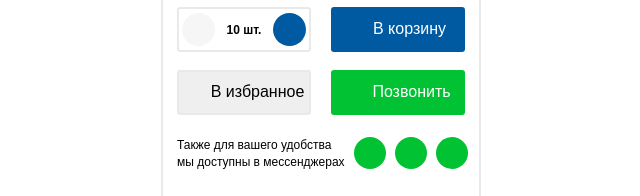
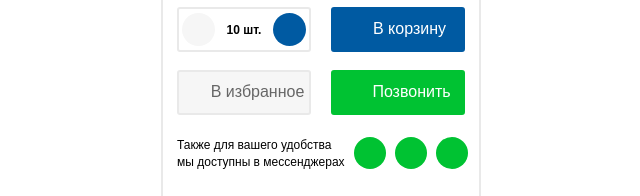
Before and after one commit to Alexand-Rub/dsk-stolica, a plain HTML site: page index.html in a window 1280 px wide. Shown: the part 1087-1283 px from the top of the page, 319-959 px from the left. Drawn offline with nearby package versions, Linux system fonts and the light colour scheme.

Commit message:
like btn fixed

```diff
--- a/css/style.css
+++ b/css/style.css
@@ -357,6 +357,11 @@ p {
     background-image: url(../img/shopping_cart.png);
 }
 
+.buy__like {
+    color: #666666;
+    background-color: #F6F6F6;
+}
+
 .buy__like span {
     padding-left: 27px;
 }
```
